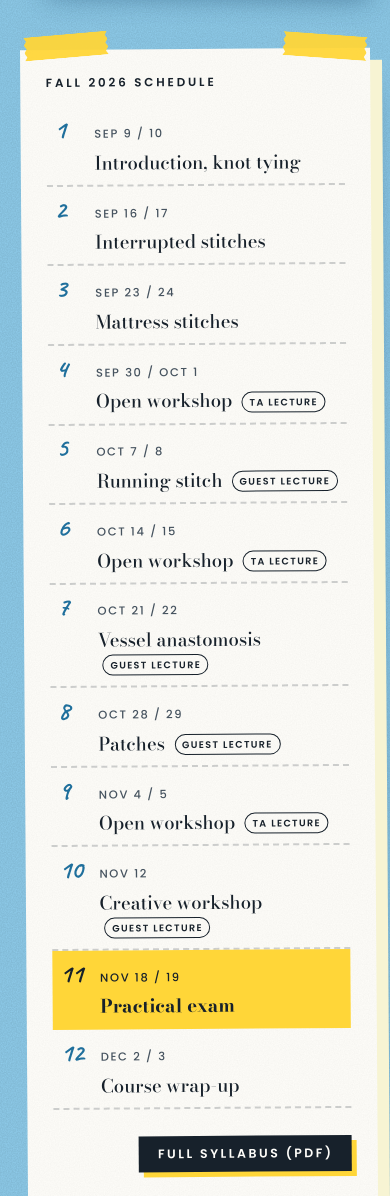
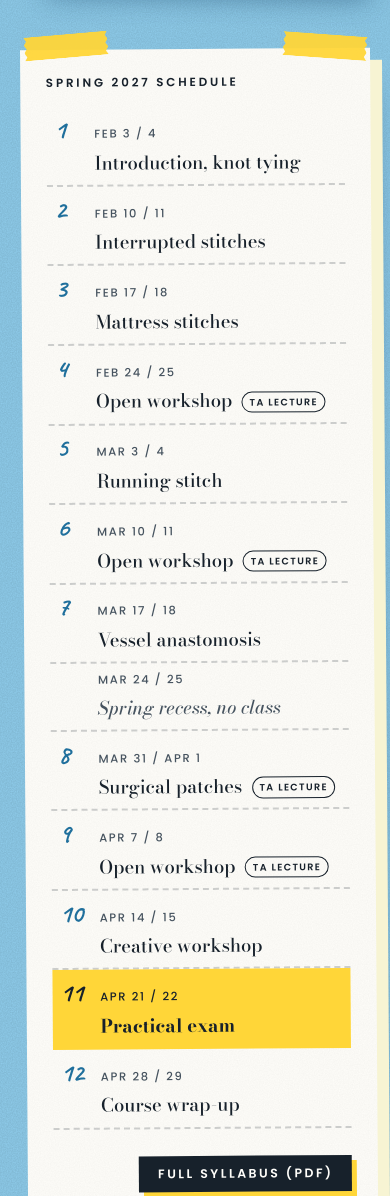
Before and after one commit to introtosurgery/introtosurgery.github.io, a plain HTML site: page index.html in a window 390 px wide. Shown: the part 1804-3000 px from the top of the page. Drawn offline with nearby package versions, Linux system fonts and the light colour scheme.

Commit message:
Switch to the Spring 2027 syllabus; relabel Sp 26 photo
- Schedule now shows Spring 2027 dates and topics from the new syllabus
  (TA lectures in weeks 4, 6, 8 and 9; spring recess Mar 24/25;
  guest lectures are no longer tied to specific weeks)
- Syllabus button links to the Spring 2027 PDF; the Fall 2026 PDF is removed
- Past semesters: third photo relabelled Sp 26 and moved ahead of Fa 25
  in page order so phones show the photos newest first
- Ignore PDFs dropped in the project root

Co-Authored-By: Claude Fable 5.2 <noreply@anthropic.com>

```diff
--- a/index.html
+++ b/index.html
@@ -123,23 +123,24 @@
     <div class="stick stick--still syl__sheet" style="--r:-.4deg" data-reveal>
       <span class="back" aria-hidden="true"></span>
       <article class="note">
-        <h2 class="eyebrow">Fall 2026 schedule</h2>
+        <h2 class="eyebrow">Spring 2027 schedule</h2>
         <ol class="weeks">
-          <li><span class="wk">1</span><span class="when">Sep 9 / 10</span><span class="what">Introduction, knot tying</span></li>
-          <li><span class="wk">2</span><span class="when">Sep 16 / 17</span><span class="what">Interrupted stitches</span></li>
-          <li><span class="wk">3</span><span class="when">Sep 23 / 24</span><span class="what">Mattress stitches</span></li>
-          <li><span class="wk">4</span><span class="when">Sep 30 / Oct 1</span><span class="what">Open workshop <i>TA lecture</i></span></li>
-          <li><span class="wk">5</span><span class="when">Oct 7 / 8</span><span class="what">Running stitch <i>Guest lecture</i></span></li>
-          <li><span class="wk">6</span><span class="when">Oct 14 / 15</span><span class="what">Open workshop <i>TA lecture</i></span></li>
-          <li><span class="wk">7</span><span class="when">Oct 21 / 22</span><span class="what">Vessel anastomosis <i>Guest lecture</i></span></li>
-          <li><span class="wk">8</span><span class="when">Oct 28 / 29</span><span class="what">Patches <i>Guest lecture</i></span></li>
-          <li><span class="wk">9</span><span class="when">Nov 4 / 5</span><span class="what">Open workshop <i>TA lecture</i></span></li>
-          <li><span class="wk">10</span><span class="when">Nov 12</span><span class="what">Creative workshop <i>Guest lecture</i></span></li>
-          <li class="is-exam"><span class="wk">11</span><span class="when">Nov 18 / 19</span><span class="what">Practical exam</span></li>
-          <li><span class="wk">12</span><span class="when">Dec 2 / 3</span><span class="what">Course wrap-up</span></li>
+          <li><span class="wk">1</span><span class="when">Feb 3 / 4</span><span class="what">Introduction, knot tying</span></li>
+          <li><span class="wk">2</span><span class="when">Feb 10 / 11</span><span class="what">Interrupted stitches</span></li>
+          <li><span class="wk">3</span><span class="when">Feb 17 / 18</span><span class="what">Mattress stitches</span></li>
+          <li><span class="wk">4</span><span class="when">Feb 24 / 25</span><span class="what">Open workshop <i>TA lecture</i></span></li>
+          <li><span class="wk">5</span><span class="when">Mar 3 / 4</span><span class="what">Running stitch</span></li>
+          <li><span class="wk">6</span><span class="when">Mar 10 / 11</span><span class="what">Open workshop <i>TA lecture</i></span></li>
+          <li><span class="wk">7</span><span class="when">Mar 17 / 18</span><span class="what">Vessel anastomosis</span></li>
+          <li class="is-break"><span class="wk"></span><span class="when">Mar 24 / 25</span><span class="what">Spring recess, no class</span></li>
+          <li><span class="wk">8</span><span class="when">Mar 31 / Apr 1</span><span class="what">Surgical patches <i>TA lecture</i></span></li>
+          <li><span class="wk">9</span><span class="when">Apr 7 / 8</span><span class="what">Open workshop <i>TA lecture</i></span></li>
+          <li><span class="wk">10</span><span class="when">Apr 14 / 15</span><span class="what">Creative workshop</span></li>
+          <li class="is-exam"><span class="wk">11</span><span class="when">Apr 21 / 22</span><span class="what">Practical exam</span></li>
+          <li><span class="wk">12</span><span class="when">Apr 28 / 29</span><span class="what">Course wrap-up</span></li>
         </ol>
         <div class="syl__foot">
-          <a class="btn btn--ink" href="assets/syllabus-fall-2026.pdf" target="_blank" rel="noopener">Full syllabus (PDF)</a>
+          <a class="btn btn--ink" href="assets/syllabus-spring-2027.pdf" target="_blank" rel="noopener">Full syllabus (PDF)</a>
         </div>
       </article>
       <span class="tape tape--l" aria-hidden="true"></span><span class="tape tape--r" aria-hidden="true"></span>
@@ -249,16 +250,16 @@
         <figcaption class="tape tape--label">Fa 26</figcaption>
       </figure>
 
+      <figure class="stick stick--tape album__c" style="--r:2.2deg" data-sway="hover" data-reveal>
+        <span class="back" aria-hidden="true"></span>
+        <div class="print"><img src="assets/img/sp25-group.jpg" alt="Five people from the Spring 2026 class beside a chalkboard drawing of a vessel anastomosis labelled Intro to Surgery" loading="lazy" width="2000" height="2667"></div>
+        <figcaption class="tape tape--label tape--tr">Sp 26</figcaption>
+      </figure>
+
       <figure class="stick stick--tape album__b" style="--r:1.4deg" data-sway="hover" data-reveal>
         <span class="back" aria-hidden="true"></span>
         <div class="print"><img src="assets/img/fa25-group.jpg" alt="The Fall 2025 class around a whiteboard that reads Have a yellow day" loading="lazy" width="2000" height="1500"></div>
         <figcaption class="tape tape--label">Fa 25</figcaption>
-      </figure>
-
-      <figure class="stick stick--tape album__c" style="--r:2.2deg" data-sway="hover" data-reveal>
-        <span class="back" aria-hidden="true"></span>
-        <div class="print"><img src="assets/img/sp25-group.jpg" alt="Five people from the Spring 2025 class beside a chalkboard drawing of a vessel anastomosis labelled Intro to Surgery" loading="lazy" width="2000" height="2667"></div>
-        <figcaption class="tape tape--label tape--tr">Sp 25</figcaption>
       </figure>
     </div>
   </div>
--- a/styles.css
+++ b/styles.css
@@ -321,6 +321,8 @@ a { color: inherit; }
 .weeks .is-exam:hover { background: var(--yellow); }
 .weeks .is-exam .wk, .weeks .is-exam .when { color: var(--ink); }
 .weeks .is-exam .what { font-weight: 700; }
+.weeks .is-break .when, .weeks .is-break .what { color: var(--ink-soft); }
+.weeks .is-break .what { font-style: italic; }
 .syl__foot { display: flex; justify-content: flex-end; margin-top: 1.7rem; }
 @media (max-width: 560px) {
   .weeks li { grid-template-columns: 2rem 1fr; }
```
Also changed, not shown: 3 other files.
